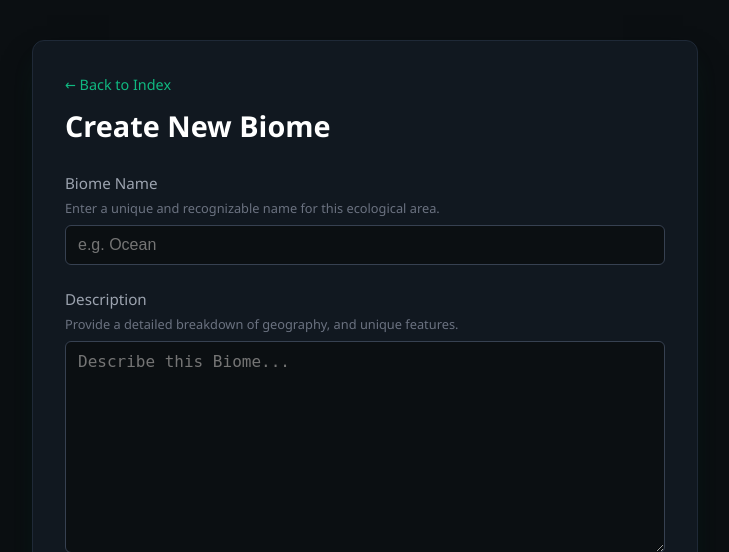
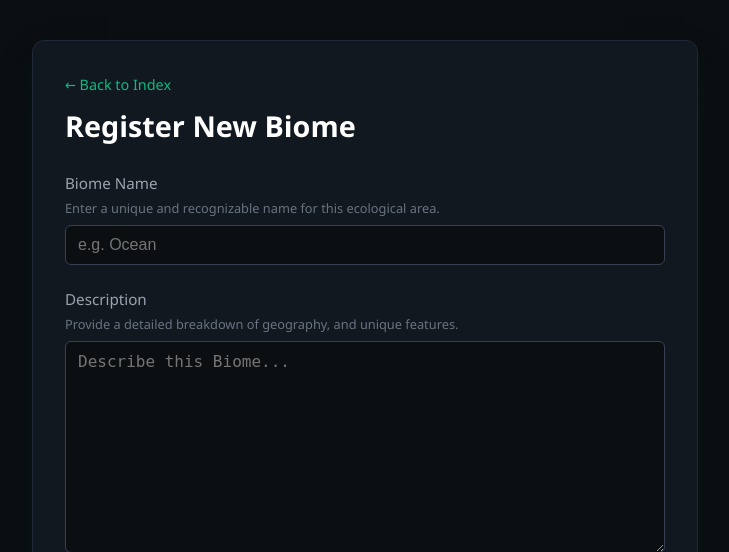
Before and after one commit to Solar01s/Nature-s_word, a Django app: page /nature_index/new/biome/ in a window 1280 px wide. Shown: the top 552 px of the page, without its empty margins (275-1004 px from the left). Run offline with Django 5.2, Linux system fonts and the light colour scheme; the visitor is signed in with stand-in values (Sample User, id 1); data that the repository does not hold is empty.

Commit message:
Update new_biome.html

```diff
--- a/templates/nature_index/new_biome.html
+++ b/templates/nature_index/new_biome.html
@@ -181,7 +181,7 @@
     <div class="form-container">
         <div class="form-header">
             <a href="{% url 'nature_index' %}" class="back-link">&larr; Back to Index</a>
-            <h1>Create New Biome</h1>
+            <h1>Register New Biome</h1>
         </div>
 
         <form method="POST">
```
